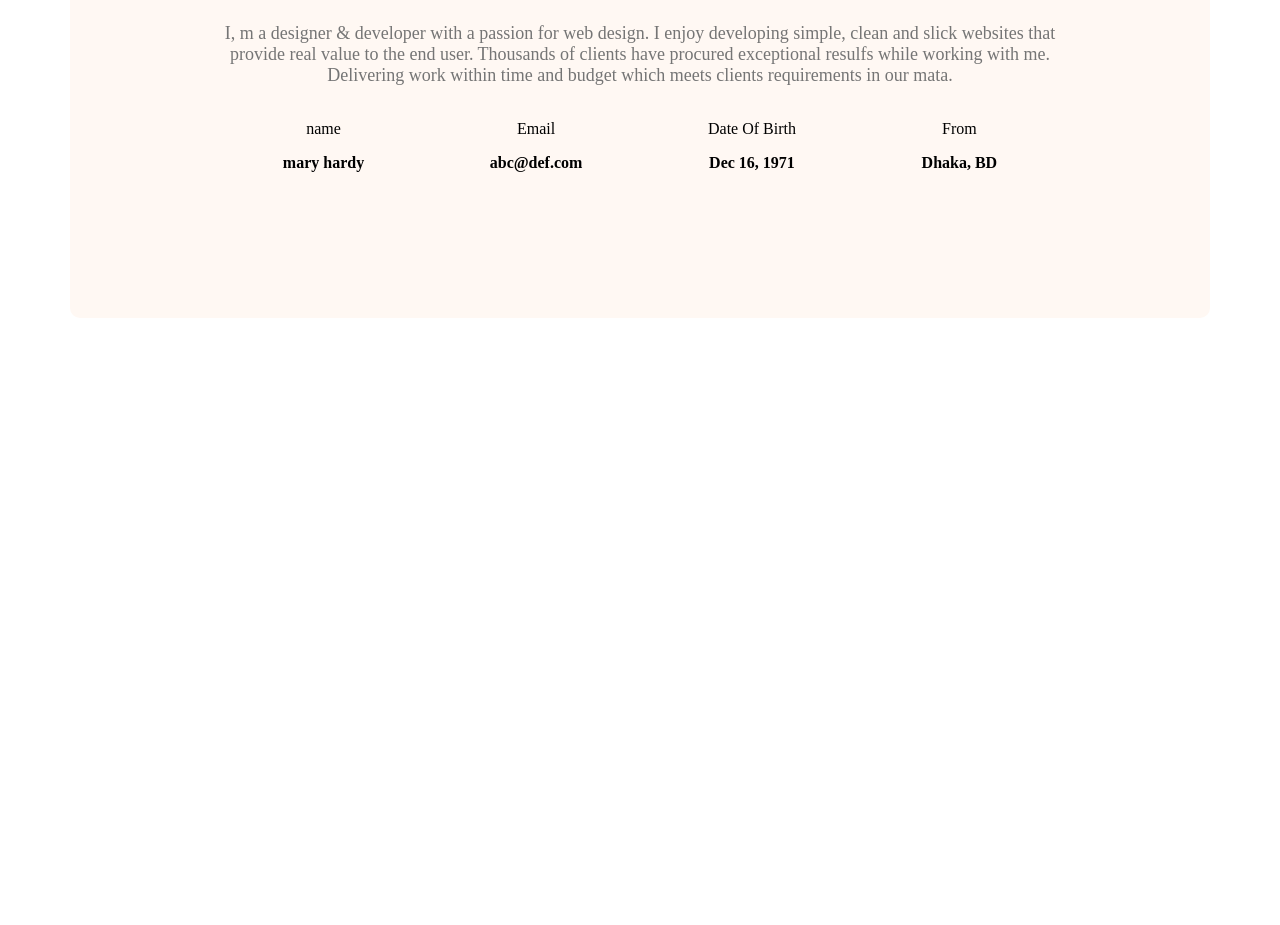
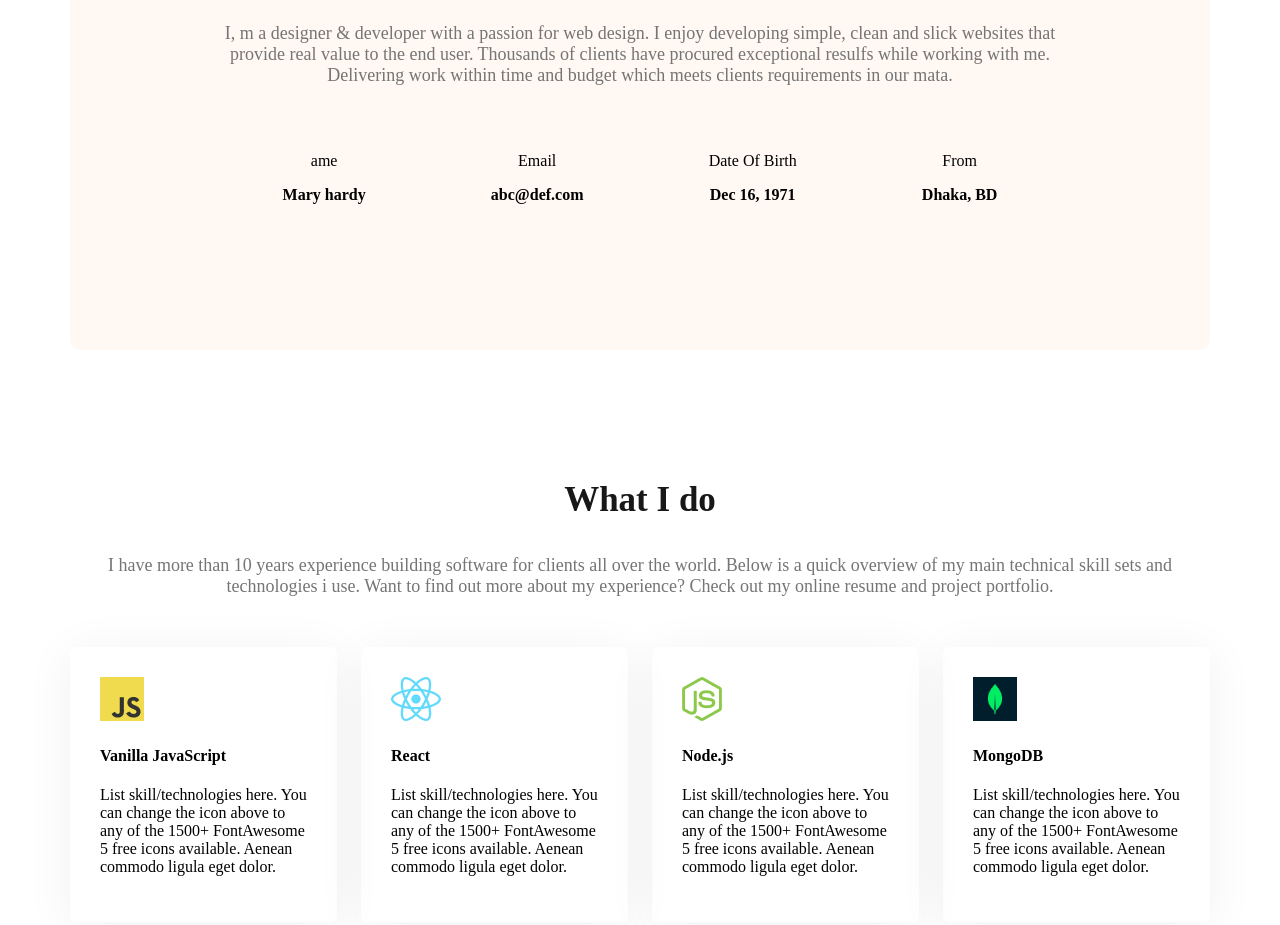
Before and after one commit to kamru25/web-dev-portfolio, a plain HTML site: page index.html in a window 1280 px wide. Shown: the part 1260-2185 px from the top of the page. Before the commit the page ends 1586 px from the top, so only its background shows below. Drawn offline with Linux system fonts and the light colour scheme.

Commit message:
skill section add

```diff
--- a/index.html
+++ b/index.html
@@ -47,8 +47,8 @@
         Delivering work within time and budget which meets clients requirements in our mata.</p>
       <div class="about-items">
         <div class="about-item">
-          <p class="item-title">name</p>
-          <p class="item-description">mary hardy</p>
+          <p class="item-title"><Noscript></Noscript>ame</p>
+          <p class="item-description">Mary hardy</p>
         </div>
         <div class="about-item">
           <p class="item-title">Email</p>
@@ -65,6 +65,51 @@
       </div>
     </section>
 
+    <section class="skills">
+      <h3 class="section-title text-center"> What I do</h3>
+      <p class="section-description text-center">I have more than 10 years experience building software for clients all
+        over the
+        world. Below is a quick overview of my
+        main technical skill sets and technologies i use. Want to find out more about my experience? Check out my online
+        resume
+        and project portfolio.</p>
+      <div class="skills-container">
+        <div class="skill">
+          <img src="images/icons/js.png" alt="">
+          <h4 class="skill-title">Vanilla JavaScript</h4>
+          <p class="skill-description">List skill/technologies here. You can change the icon above to any of the 1500+
+            FontAwesome 5 free icons available.
+            Aenean commodo ligula eget dolor.</p>
+        </div>
+        <div class="skill">
+          <img src="images/icons/react.png" alt="">
+          <h4 class="skill-title">React</h4>
+          <p class="skill-description">List skill/technologies here. You can change the icon above to any of the 1500+
+            FontAwesome 5 free icons available.
+            Aenean commodo ligula eget dolor. </p>
+        </div>
+        <div class="skill">
+          <img src="images/icons/nodejs.png" alt="">
+          <h4 class="skill-title">Node.js</h4>
+          <p class="skill-description">List skill/technologies here. You can change the icon above to any of the 1500+
+            FontAwesome 5 free icons available.
+            Aenean commodo ligula eget dolor.</p>
+        </div>
+        <div class="skill">
+          <img src="images/icons/mongo.png" alt="">
+          <h4 class="skill-title">MongoDB</h4>
+          <p class="skill-description">List skill/technologies here. You can change the icon above to any of the 1500+
+            FontAwesome 5 free icons available.
+            Aenean commodo ligula eget dolor.</p>
+        </div>
+      </div>
+
+
+
+    </section>
+
+
+
   </main>
   <footer>
 
--- a/styles/portfolio.css
+++ b/styles/portfolio.css
@@ -8,6 +8,9 @@
     "wdth" 100;
 }
 /* Shared style */
+.text-center{
+  text-align: center;
+}
 
 .text-primary{
   color: rgb(253, 110, 10);
@@ -98,6 +101,10 @@ main{
   max-width: 1140px;
   margin: 0 auto;
 }
+main section{
+  margin-top: 130px;
+  margin-bottom: 130px;
+}
 /* about styles */
 .about{
   border-radius: 10px;
@@ -111,6 +118,22 @@ main{
   justify-content: space-around;
 
 }
+.section-description {
+  margin-top: 30px;
+  margin-bottom: 50px;
+}
 .item-description{
   font-weight: bold;
 }
+
+/* skills section styles */
+.skills-container{
+  display: flex;
+  gap: 24px;
+
+}
+.skill{
+  padding: 30px;
+  border-radius: 5px;
+  box-shadow: 0px 6px 50px 0px rgba(0, 0, 0, 0.06);
+}
```
